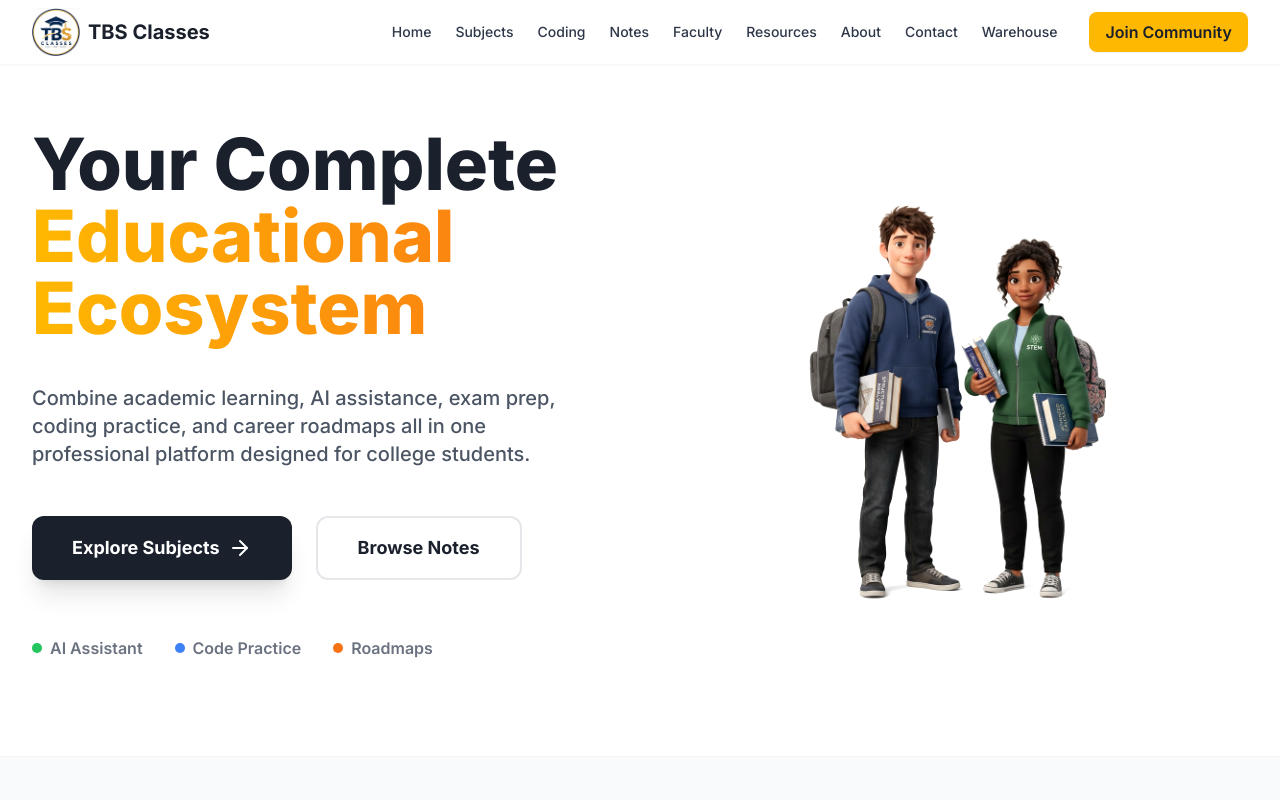
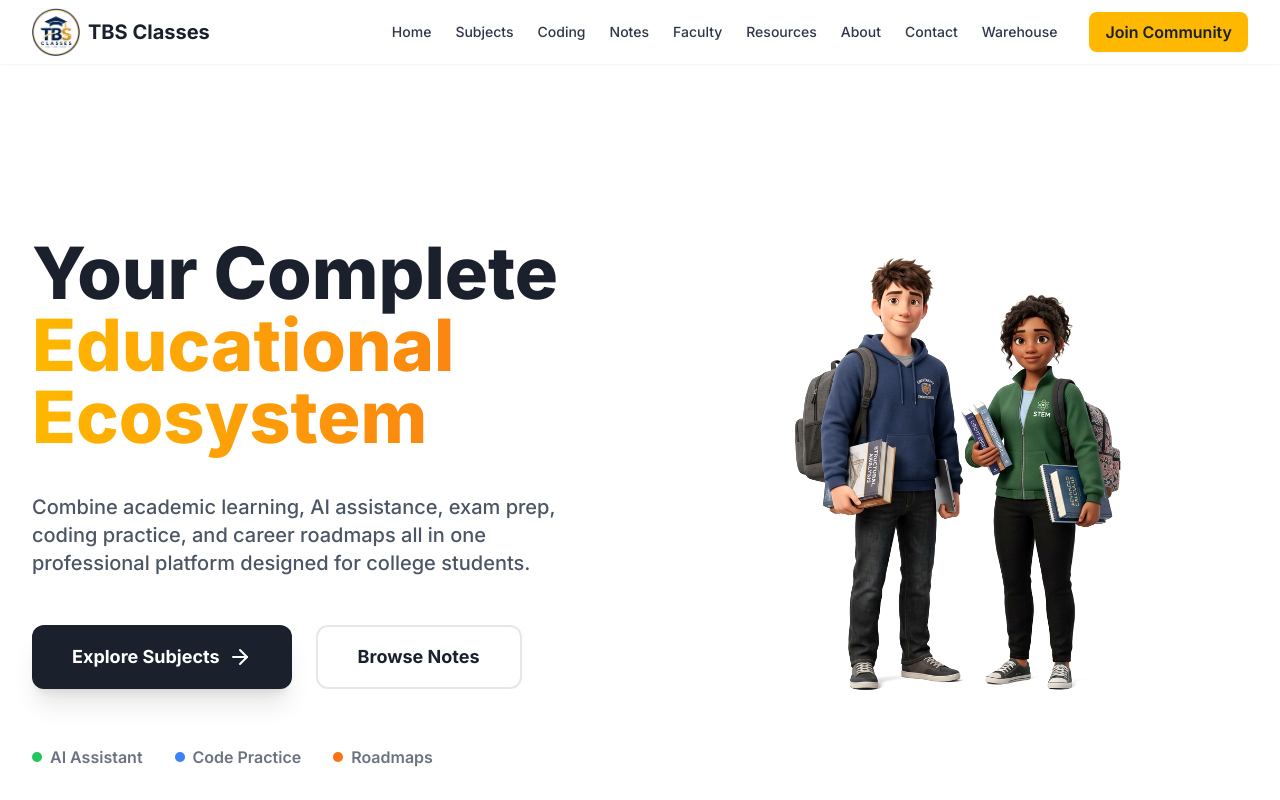
Before and after one commit to tbsclasses2026/TBS_Classes, a Next.js app: page / in a window 1280 px wide. Shown: the top 800 px of the page. Built offline with nearby package versions, Linux system fonts and the light colour scheme.

Commit message:
Make hero image significantly larger

```diff
--- a/src/components/Hero.tsx
+++ b/src/components/Hero.tsx
@@ -52,20 +52,20 @@ const Hero = () => {
 
           <div className="w-full lg:w-1/2 relative mt-10 lg:mt-0">
 
-            <div className="aspect-square md:aspect-[4/3] bg-white flex items-center justify-center relative overflow-visible group">
+            <div className="h-[450px] sm:h-[550px] lg:h-[650px] xl:h-[750px] w-full flex items-center justify-center relative overflow-visible group">
               <Image
                 src="/images/students-normal.jpg"
                 alt="Engineering Students"
                 fill
                 priority
-                className="object-contain brightness-110 contrast-105 transition-opacity duration-300 opacity-100 group-hover:opacity-0 z-10"
+                className="object-contain scale-110 origin-bottom brightness-110 contrast-105 transition-opacity duration-300 opacity-100 group-hover:opacity-0 z-10"
               />
               <Image
                 src="/images/students-smile.jpg"
                 alt="Engineering Students Smiling"
                 fill
                 priority
-                className="object-contain brightness-110 contrast-105 transition-opacity duration-300 opacity-0 group-hover:opacity-100 z-10"
+                className="object-contain scale-110 origin-bottom brightness-110 contrast-105 transition-opacity duration-300 opacity-0 group-hover:opacity-100 z-10"
               />
             </div>
           </div>
```
